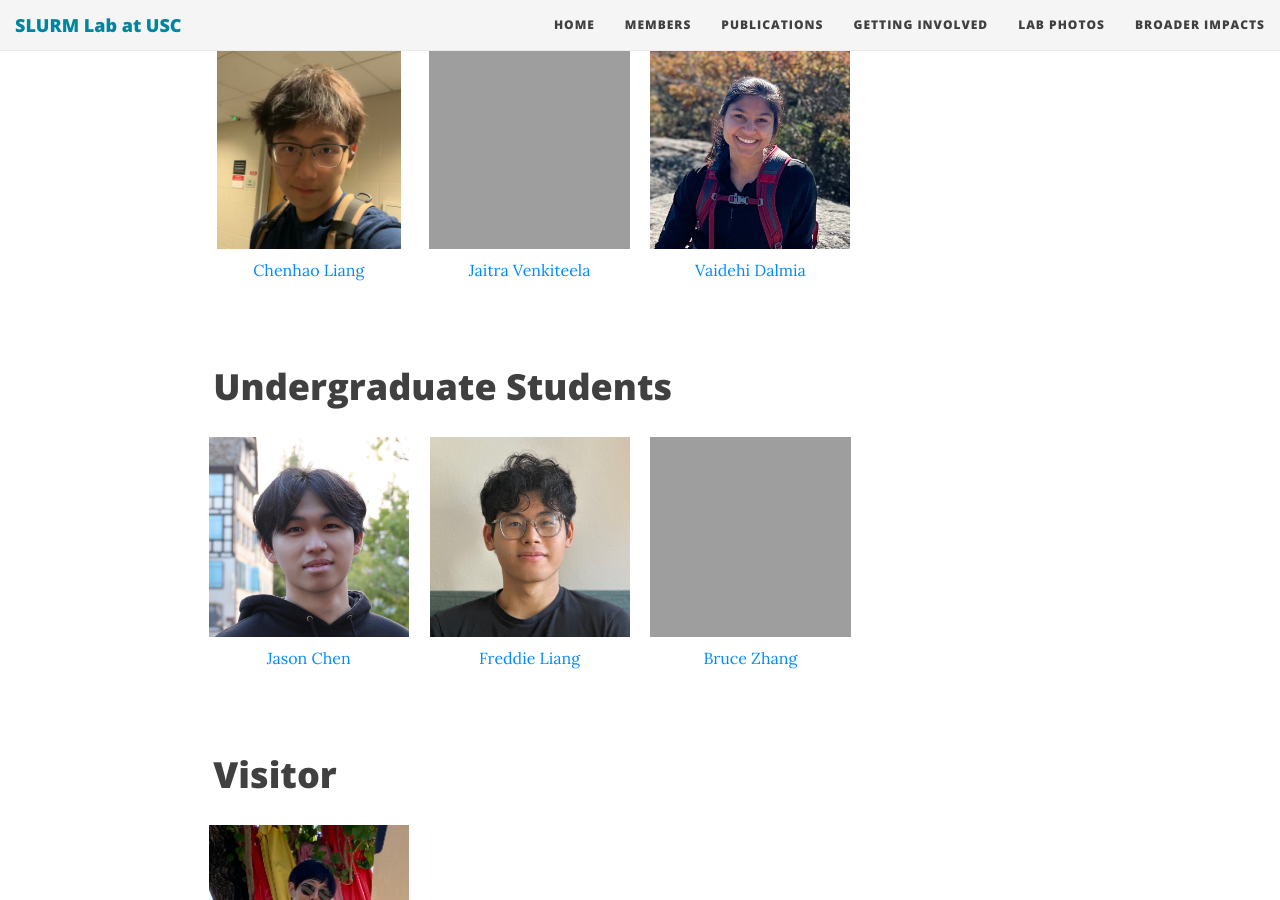
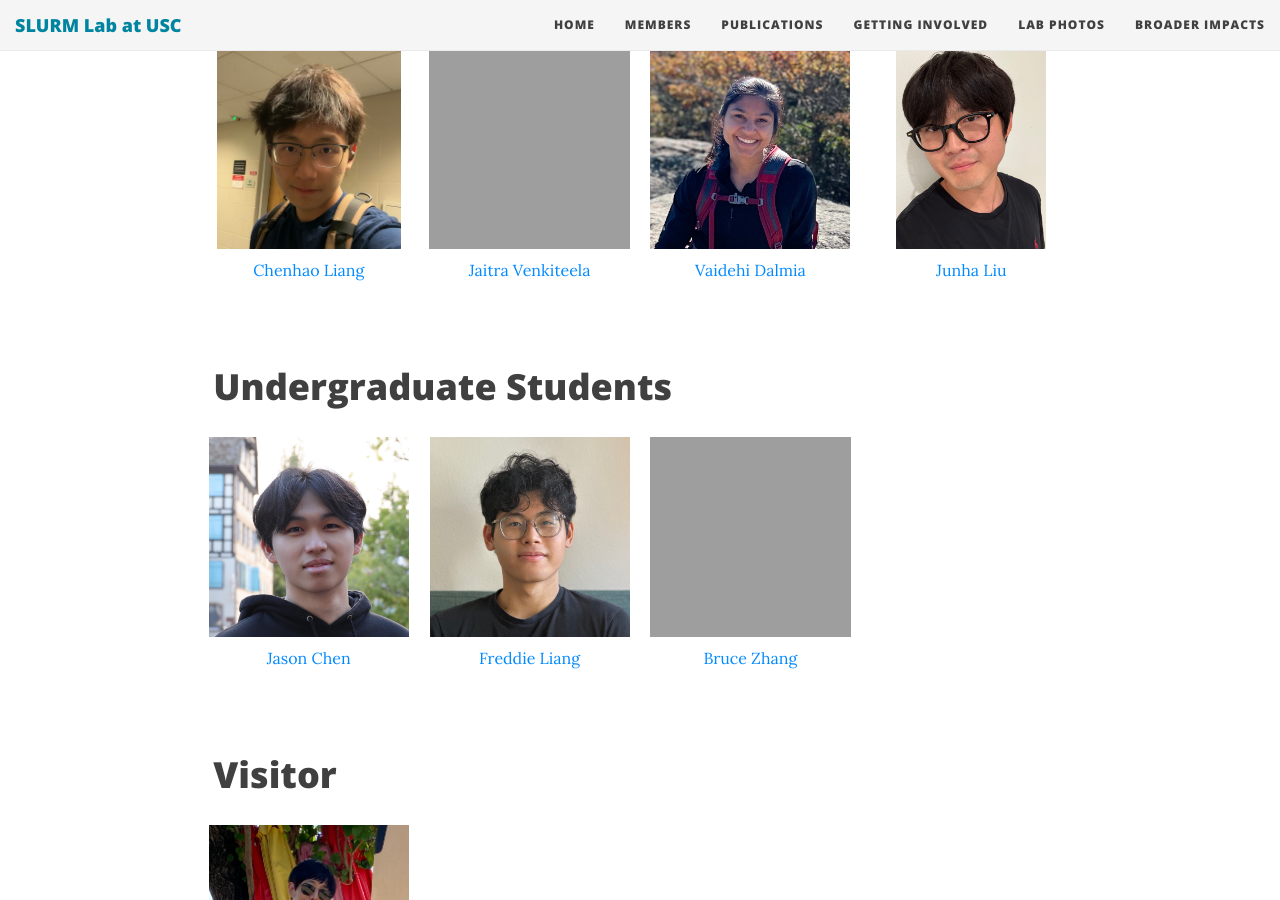
Before and after one commit to slurm-lab-usc/slurm-lab-usc.github.io, a Jekyll site: the page built from members.md, in a window 1280 px wide and 900 px high, scrolled down 1669 px. Built offline with Jekyll 4.4.1, drawn with Linux system fonts in a browser that asks for light colours; nearby versions of some CDN libraries.

Commit message:
I updated my profile

```diff
--- a/members.md
+++ b/members.md
@@ -77,6 +77,9 @@ members:
           - name: Vaidehi Dalmia
             photo_url: https://slurm-lab-usc.github.io/img/people/VaidehiDalmia.jpg
             web_url: https://www.linkedin.com/in/vaidehidalmia/
+          - name: Junha Liu
+            photo_url: https://slurm-lab-usc.github.io/img/people/JunhaLiu.jpg
+            web_url: https://www.linkedin.com/in/junha-liu-39243229a
 
   - name: Undergraduate Students
     list:
```
Also changed, not shown: img/people/JunhaLiu.jpg (added).
